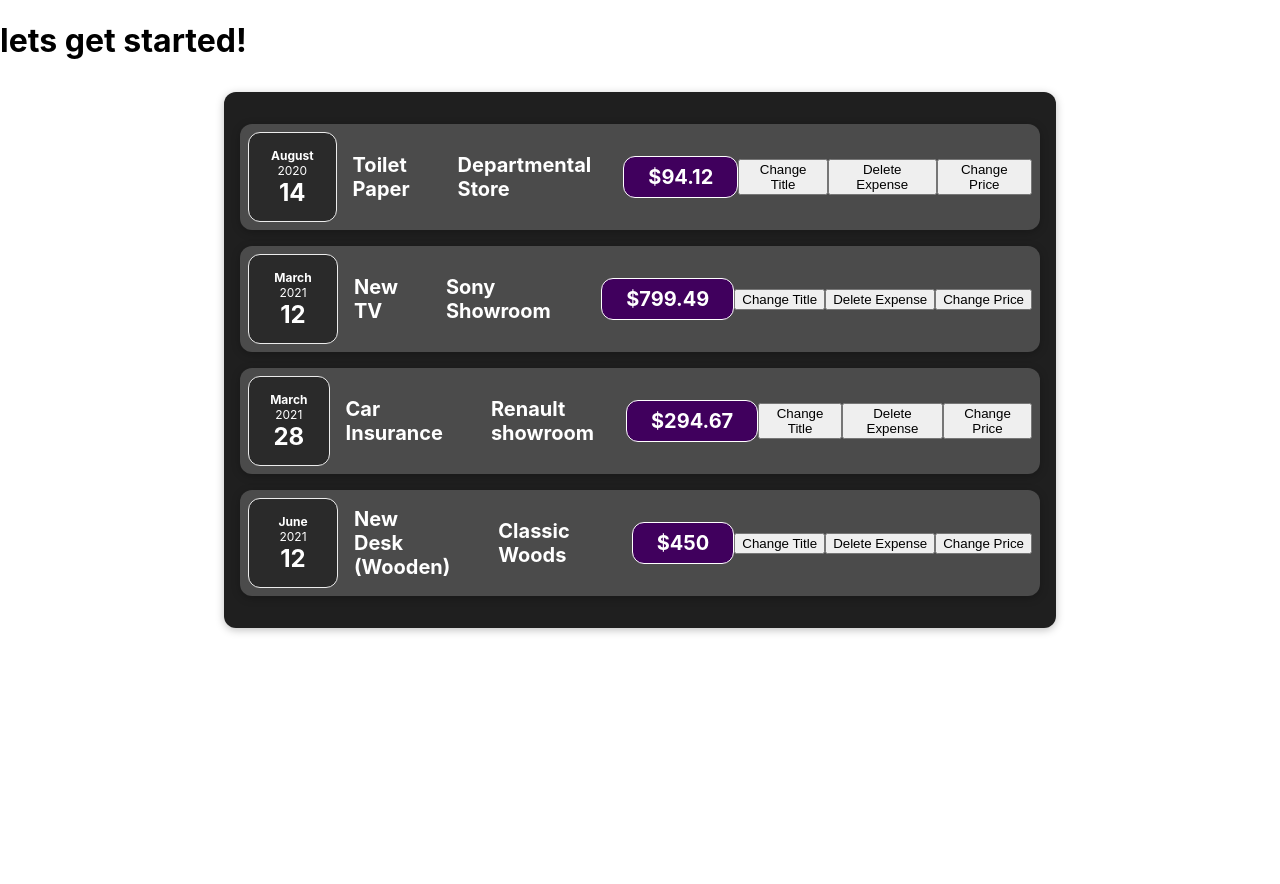
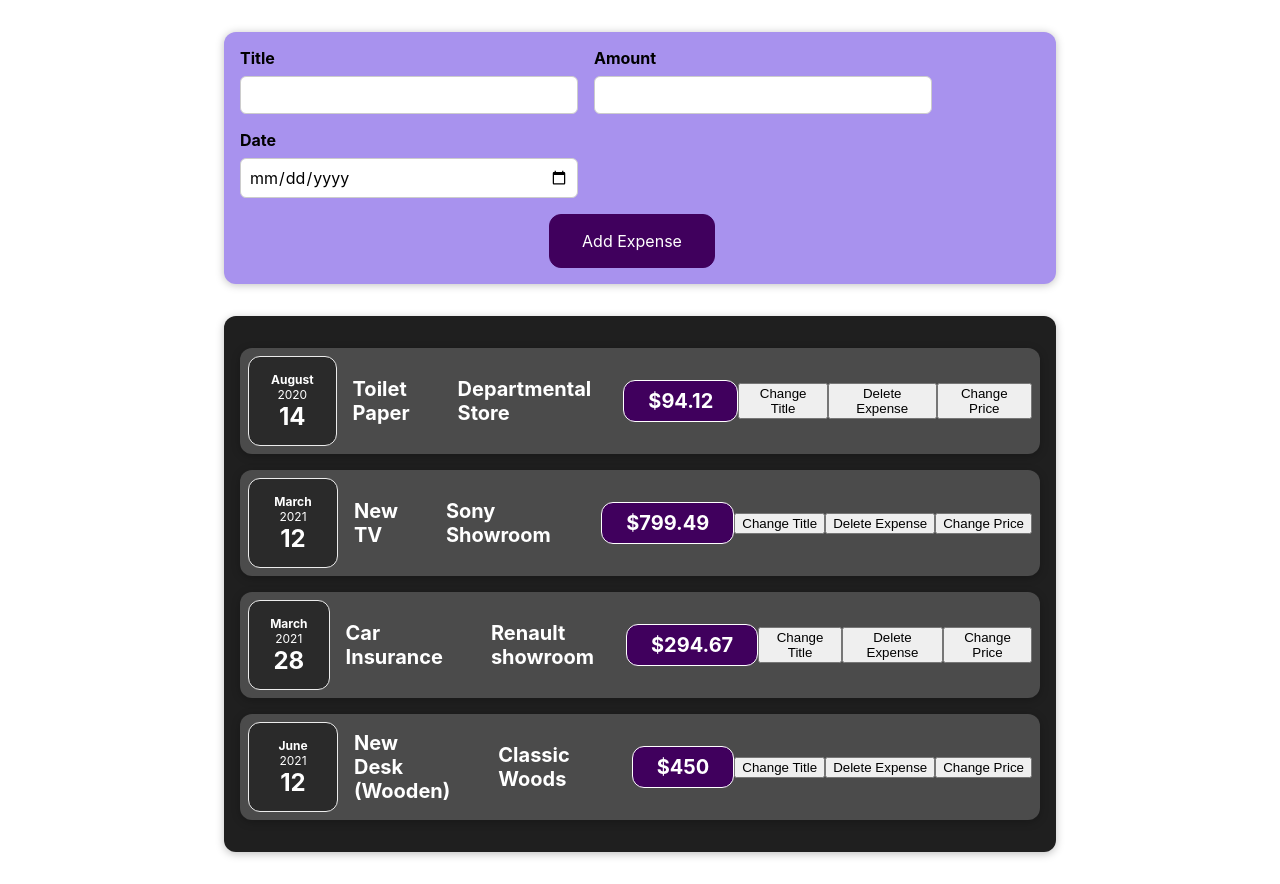
Before and after one commit to VijayarajThangadurai/React-project-1, a React (Create React App) app: page / in a window 1280 px wide. Before the commit the page ends 800 px from the top, so only its background shows below. Built offline with nearby package versions, Linux system fonts and the light colour scheme.

Commit message:
creating your own first component task 3

```diff
--- a/src/App.js
+++ b/src/App.js
@@ -1,4 +1,5 @@
 import React from 'react';
+import NewExpense from './components/NewExpense/NewExpense';
 import Expenses from "./components/Expenses/Expenses";
 const App= ()=> {
   const expenses = [
@@ -30,7 +31,7 @@ const App= ()=> {
   // );
   return (
     <div>
-      <h1>lets get started!</h1>
+     <NewExpense />
       <Expenses item = {expenses}/>
       </div>
 
--- /dev/null
+++ b/src/components/NewExpense/ExpenseForm.css
@@ -0,0 +1,26 @@
+.new-expense__controls {
+    display: flex;
+    flex-wrap: wrap;
+    gap: 1rem;
+    margin-bottom: 1rem;
+    text-align: left;
+  }
+
+  .new-expense__control label {
+    font-weight: bold;
+    margin-bottom: 0.5rem;
+    display: block;
+  }
+
+  .new-expense__control input {
+    font: inherit;
+    padding: 0.5rem;
+    border-radius: 6px;
+    border: 1px solid #ccc;
+    width: 20rem;
+    max-width: 100%;
+  }
+
+  .new-expense__actions {
+    text-align: right;
+  }
--- /dev/null
+++ b/src/components/NewExpense/ExpenseForm.js
@@ -0,0 +1,35 @@
+import React from'react';
+import './ExpenseForm.css';
+const ExpenseForm = ()=>{
+        const titleChangeHandler=(event)=>{
+          console.log(event.target.value);
+        };
+        const amountChangeHandler=(event)=>{
+            console.log(event.target.value);
+          };
+          const dateChangeHandler=(event)=>{
+            console.log(event.target.value);
+          };
+return (
+<form>
+    <div className="new-expense__controls">
+        <div className='new-expense__control'>
+            <label>Title</label>
+            <input type="text" onChange={titleChangeHandler} />
+        </div>
+        <div className='new-expense__control'>
+            <label>Amount</label>
+            <input type="number"onChange={amountChangeHandler} min="0.01" step="0.01"/>
+        </div>
+        <div className='new-expense__control'>
+            <label>Date</label>
+            <input type="date"  onChange={dateChangeHandler} min = "2019-01-01" max="2022-12-31" />
+        </div>
+    </div>
+    <div className='new-expense__actions'/>
+    <button type ="submit">Add Expense</button>
+</form>
+);
+ };
+
+ export default ExpenseForm;
--- /dev/null
+++ b/src/components/NewExpense/NewExpense.css
@@ -0,0 +1,38 @@
+.new-expense {
+    background-color: #a892ee;
+    padding: 1rem;
+    margin: 2rem auto;
+    width: 50rem;
+    max-width: 95%;
+    border-radius: 12px;
+    text-align: center;
+    box-shadow: 0 1px 8px rgba(0, 0, 0, 0.25);
+  }
+
+  .new-expense button {
+    font: inherit;
+    cursor: pointer;
+    padding: 1rem 2rem;
+    border: 1px solid #40005d;
+    background-color: #40005d;
+    color: white;
+    border-radius: 12px;
+    margin-right: 1rem;
+  }
+
+  .new-expense button:hover,
+  .new-expense button:active {
+    background-color: #510674;
+    border-color: #510674;
+  }
+
+  .new-expense button.alternative {
+    color: #220131;
+    border-color: transparent;
+    background-color: transparent;
+  }
+
+  .new-expense button.alternative:hover,
+  .new-expense button.alternative:active {
+    background-color: #ddb3f8;
+  }
--- /dev/null
+++ b/src/components/NewExpense/NewExpense.js
@@ -0,0 +1,12 @@
+import React from 'react';
+import ExpenseForm from './ExpenseForm';
+import './NewExpense.css';
+const NewExpense =()=>{
+    return (
+    <div className='new-expense'>
+        <ExpenseForm />
+    </div>
+    );
+};
+
+export default NewExpense;
```
